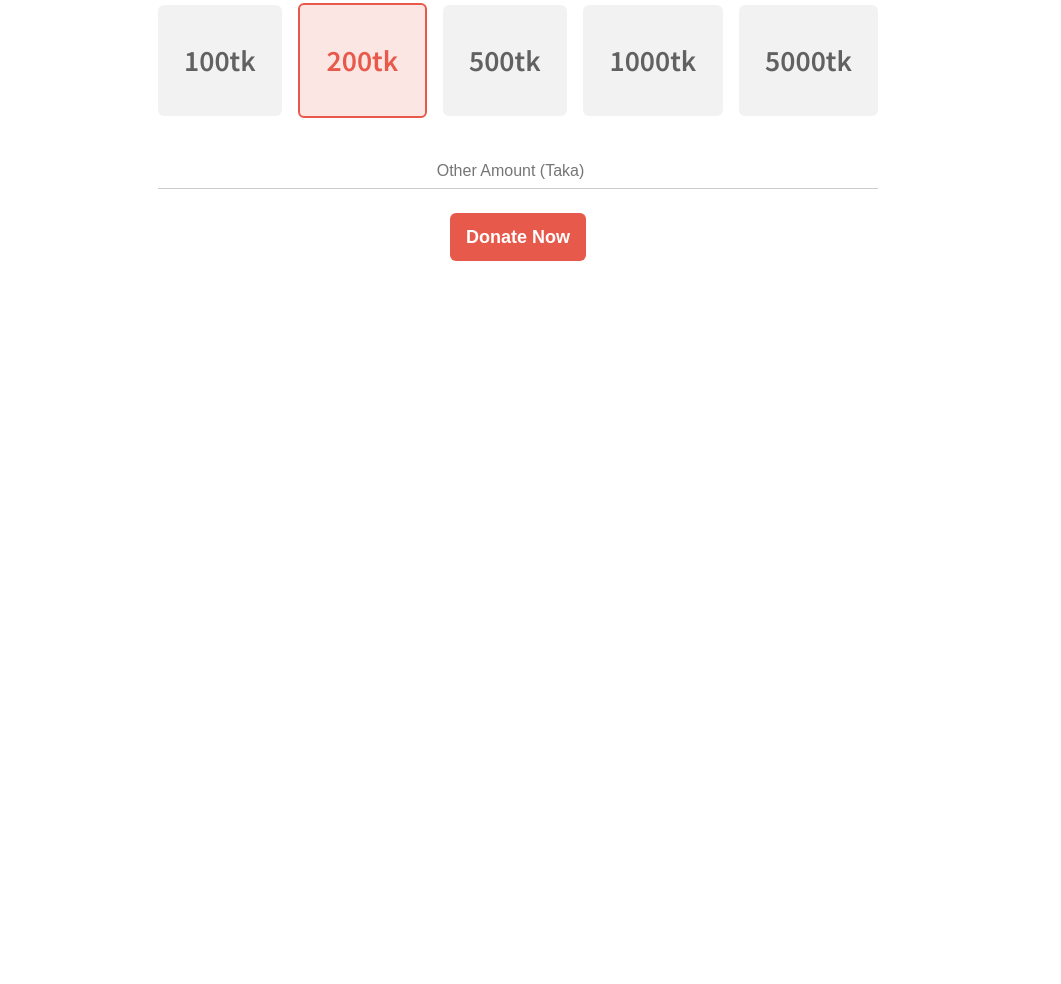
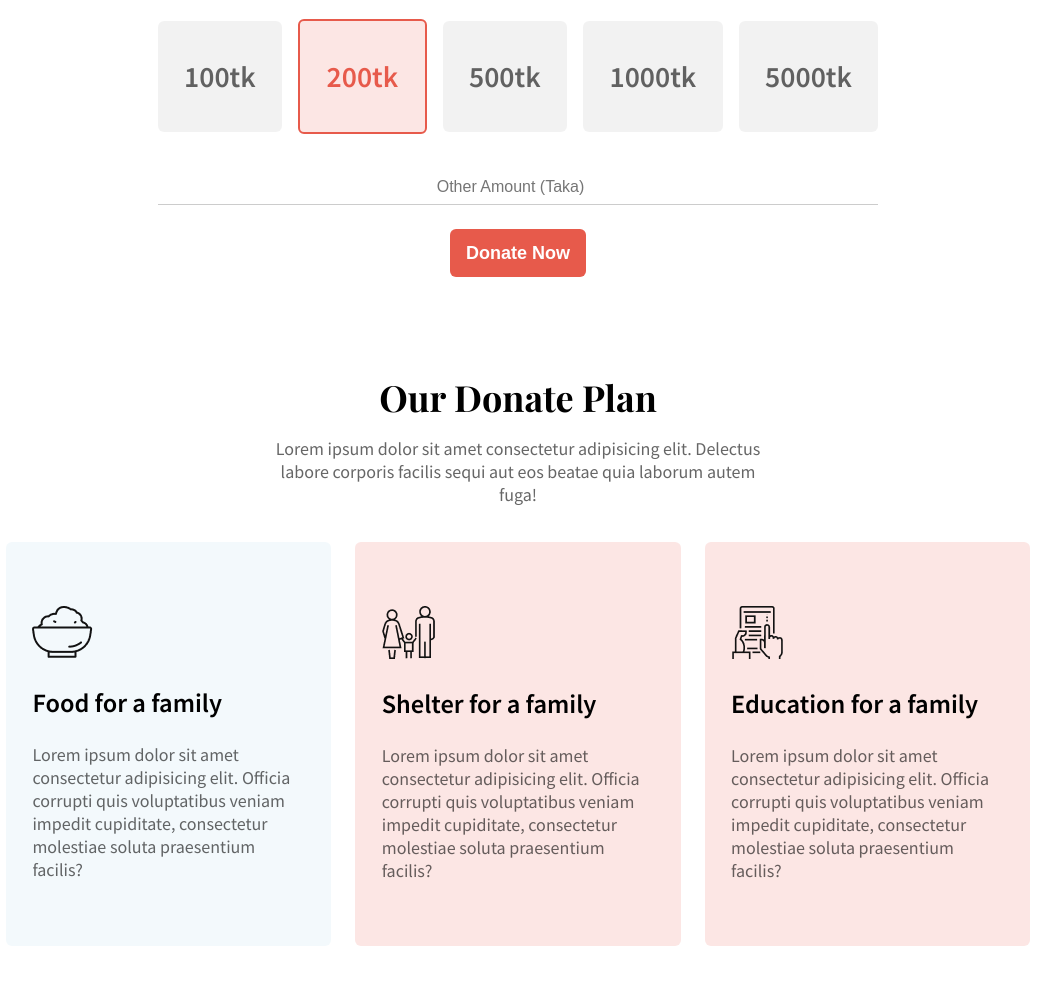
Before and after one commit to UpalBarua/Assignment-1, a plain HTML site: page index.html in a window 1280 px wide. Shown: the part 726-1710 px from the top of the page, without its empty margins (122-1183 px from the left). Before the commit the page ends 1067 px from the top, so only its background shows below. Drawn offline with nearby package versions, Linux system fonts and the light colour scheme.

Commit message:
Added plan section.

```diff
--- a/index.html
+++ b/index.html
@@ -52,5 +52,54 @@
         </form>
       </div>
     </div>
+
+    <!-- PLAN SECTION -->
+    <div class="plan__container">
+      <h2 class="plan__title">Our Donate Plan</h2>
+      <p class="plan__text">
+        Lorem ipsum dolor sit amet consectetur adipisicing elit. Delectus labore
+        corporis facilis sequi aut eos beatae quia laborum autem fuga!
+      </p>
+
+      <div class="plan__cards">
+        <div class="plan__card active">
+          <img src="./icons/food.png" alt="Food Icon" class="plan__card-icon" />
+          <h3 class="plan__card-title">Food for a family</h3>
+          <p class="plan__card-text">
+            Lorem ipsum dolor sit amet consectetur adipisicing elit. Officia
+            corrupti quis voluptatibus veniam impedit cupiditate, consectetur
+            molestiae soluta praesentium facilis?
+          </p>
+        </div>
+
+        <div class="plan__card">
+          <img
+            src="./icons/shelter.png"
+            alt="Food Icon"
+            class="plan__card-icon"
+          />
+          <h3 class="plan__card-title">Shelter for a family</h3>
+          <p class="plan__card-text">
+            Lorem ipsum dolor sit amet consectetur adipisicing elit. Officia
+            corrupti quis voluptatibus veniam impedit cupiditate, consectetur
+            molestiae soluta praesentium facilis?
+          </p>
+        </div>
+
+        <div class="plan__card">
+          <img
+            src="./icons/Frame-1.png"
+            alt="Food Icon"
+            class="plan__card-icon"
+          />
+          <h3 class="plan__card-title">Education for a family</h3>
+          <p class="plan__card-text">
+            Lorem ipsum dolor sit amet consectetur adipisicing elit. Officia
+            corrupti quis voluptatibus veniam impedit cupiditate, consectetur
+            molestiae soluta praesentium facilis?
+          </p>
+        </div>
+      </div>
+    </div>
   </body>
 </html>
--- a/style.css
+++ b/style.css
@@ -32,6 +32,7 @@ body {
   background-size: cover;
   color: #fff;
   height: 30rem;
+  margin-bottom: 6rem;
 }
 
 .banner__title {
@@ -49,22 +50,25 @@ body {
 }
 
 /* DONATE */
-.donate__container {
+.donate__container,
+.plan__container {
   display: flex;
   flex-direction: column;
   justify-content: center;
   gap: 1rem;
   align-items: center;
   text-align: center;
-  padding: 5rem 0;
+  margin-bottom: 6rem;
 }
 
-.donate__title {
+.donate__title,
+.plan__title {
   font-size: 2.25rem;
   font-family: 'Playfair Display';
 }
 
-.donate__text {
+.donate__text,
+.plan__text {
   font-size: 1.125rem;
   width: 40%;
   color: rgba(0, 0, 0, 0.60);
@@ -92,7 +96,7 @@ body {
 
 .donate__amount-list .selected {
   color: rgb(231, 90, 75);
-  background-color: rgba(231, 91, 75, 0.15);
+  background-color: rgba(231, 90, 75, 0.15);
   border: 2px solid rgb(231, 90, 75);
 }
 
@@ -110,3 +114,36 @@ body {
   display: block;
   margin: 0 auto;
 }
+
+/* PLAN */
+.plan__cards {
+  width: 80%;
+  display: flex;
+  gap: 1.5rem;
+}
+
+.plan__cards .active {
+  background-color: rgba(173, 216, 230, 0.15);
+}
+
+.plan__card {
+  background-color: rgba(231, 90, 75, 0.15);
+  text-align: left;
+  padding: 4rem 1.65rem;
+  border-radius: 6px;
+}
+
+.plan__card-icon {
+  margin-bottom: 1.5rem;
+}
+
+.plan__card-title {
+  font-size: 1.65rem;
+  font-weight: 600;
+  margin-bottom: 1.5rem;
+}
+
+.plan__card-text {
+  font-size: 1.125rem;
+  color: rgba(0, 0, 0, 0.6);
+}
```
